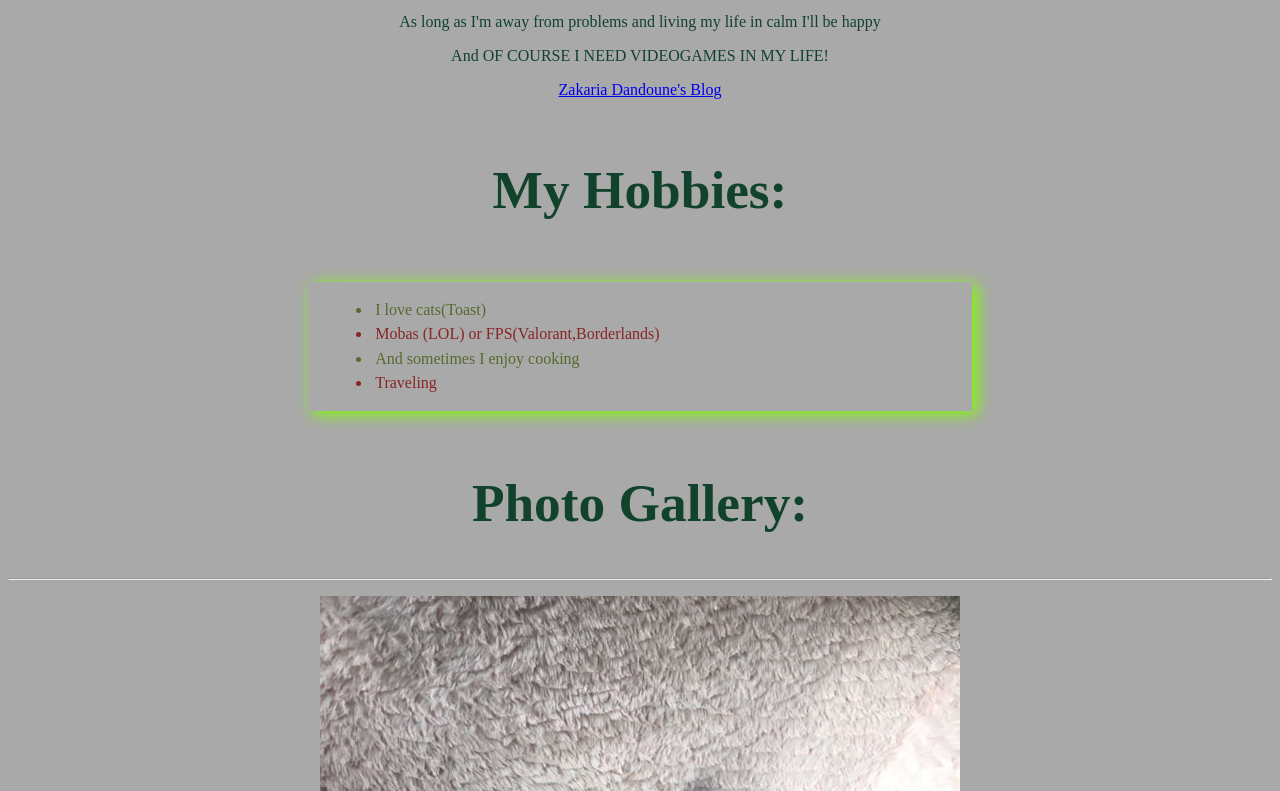
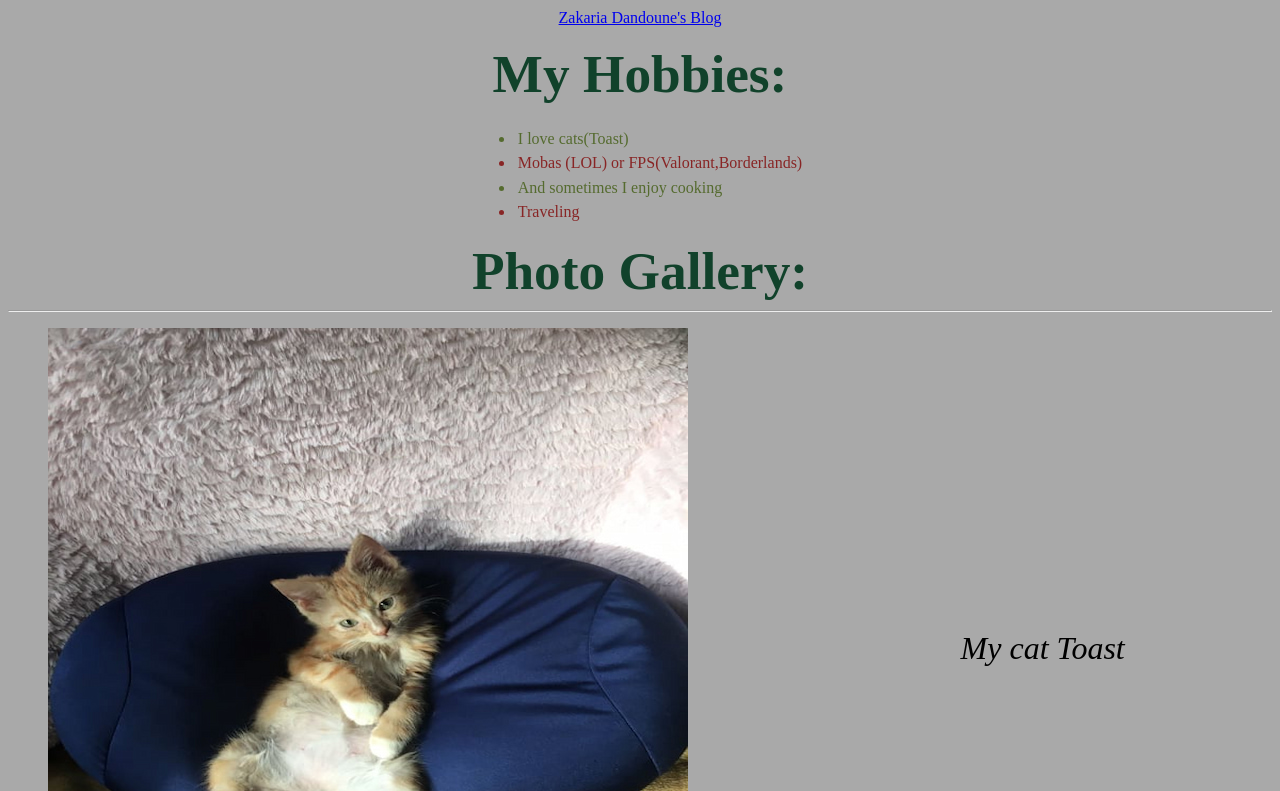
Before and after one commit to RVCC-IDMX/about-me-ZakariaD21, a plain HTML site: page index.html in a window 1280 px wide. Shown: the part 949-1740 px from the top of the page. Drawn offline with Linux system fonts and the light colour scheme; a web font is replaced by a local one.

Commit message:
"Center Hobbies + 1st Media query"

```diff
--- a/css/style.css
+++ b/css/style.css
@@ -6,6 +6,11 @@ body{
 h1, h2, h3, h4, h5, h6{
         font-family:'Grenze Gotisch';
         font-size: 40pt;
+}
+
+h2{
+    margin-top: 0ex;
+    margin-bottom: .25ex;
 }
 
 header{
@@ -37,14 +42,14 @@ header{
 #hobbies h2{
     text-align: center;
     color: #11422B;
-}
+}sdsd
 
 #hobbies ul{
     width: 50%;
     margin-left: auto;
     margin-right: auto;
     padding: 1rem;
-    box-shadow: 5px 3px 15px chartreuse;
+    box-scchadow: 5px 3px 15px chartreuse;
 }
 #hobbies ul li{
     margin-left: 3rem;
@@ -87,13 +92,32 @@ article p{
 article p::first-letter{
     color:cornflowerblue;
     font-size: 400%;
+    padding-top: .5rem;
     padding-left: 0.5rem;
     padding-right: 0.5rem;
     border: 5px double black;
     float: left;
-    margin-right: 1ex;
+    margin-right: 1rem;
     margin-top: 1rem;
     background-color: khaki;
     font-family:Cambria, Cochin, Georgia, Times, 'Times New Roman', serif;
     background-image: radial-gradient(rgb(223, 202, 19),white);
 }
+
+
+/*Tablet state*/
+@media screen and (min-width: 960px){
+    figure{
+        display: grid;
+        grid-template-columns: 2fr 1fr;
+    }
+
+    figcaption{
+        display:flex;
+        justify-content: center;
+        align-items: center;
+        font-size: 2rem;
+        margin-left: 1rem;
+    }
+
+} /*end media query*/
```
